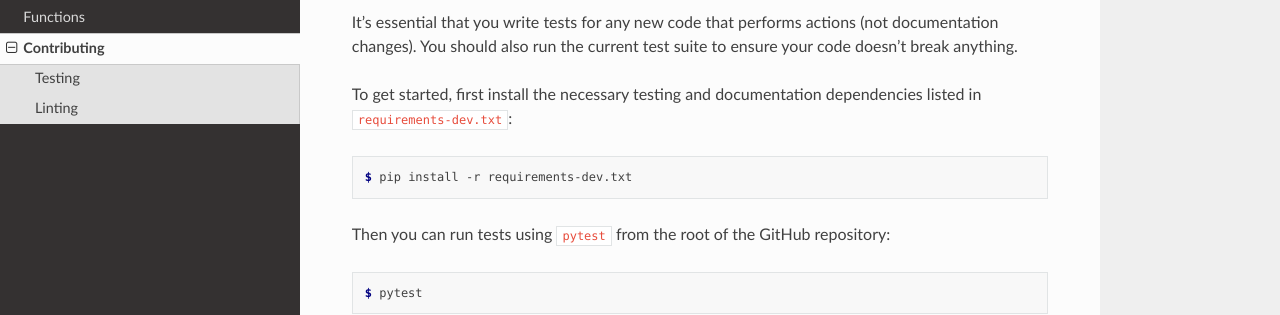
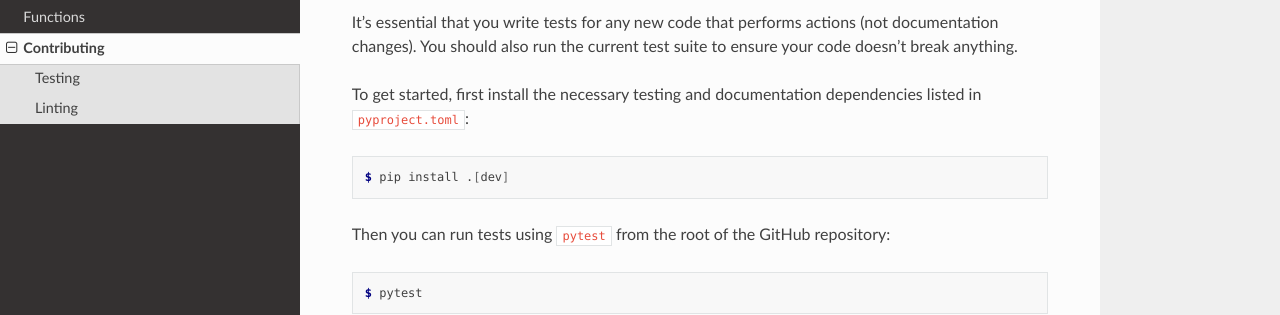
Before and after one commit to seshadrilab/tcrconvert, a Sphinx documentation site: the page built from docs/source/contributing.rst, in a window 1280 px wide and 1049 px high. Shown: the part 253-568 px from the top of the window. Built offline with Sphinx 7.4.7 and the Read the Docs theme 3.1.0, drawn with Linux system fonts in a browser that asks for light colours.

Commit message:
Update how to install using pyproject.toml

```diff
--- a/docs/source/contributing.rst
+++ b/docs/source/contributing.rst
@@ -10,11 +10,11 @@ Testing
 It's essential that you write tests for any new code that performs actions (not documentation changes).
 You should also run the current test suite to ensure your code doesn't break anything.
 
-To get started, first install the necessary testing and documentation dependencies listed in ``requirements-dev.txt``:
+To get started, first install the necessary testing and documentation dependencies listed in ``pyproject.toml``:
 
 .. code-block:: console
 
-   $ pip install -r requirements-dev.txt
+   $ pip install .[dev]
 
 Then you can run tests using ``pytest`` from the root of the GitHub repository:
 
```
